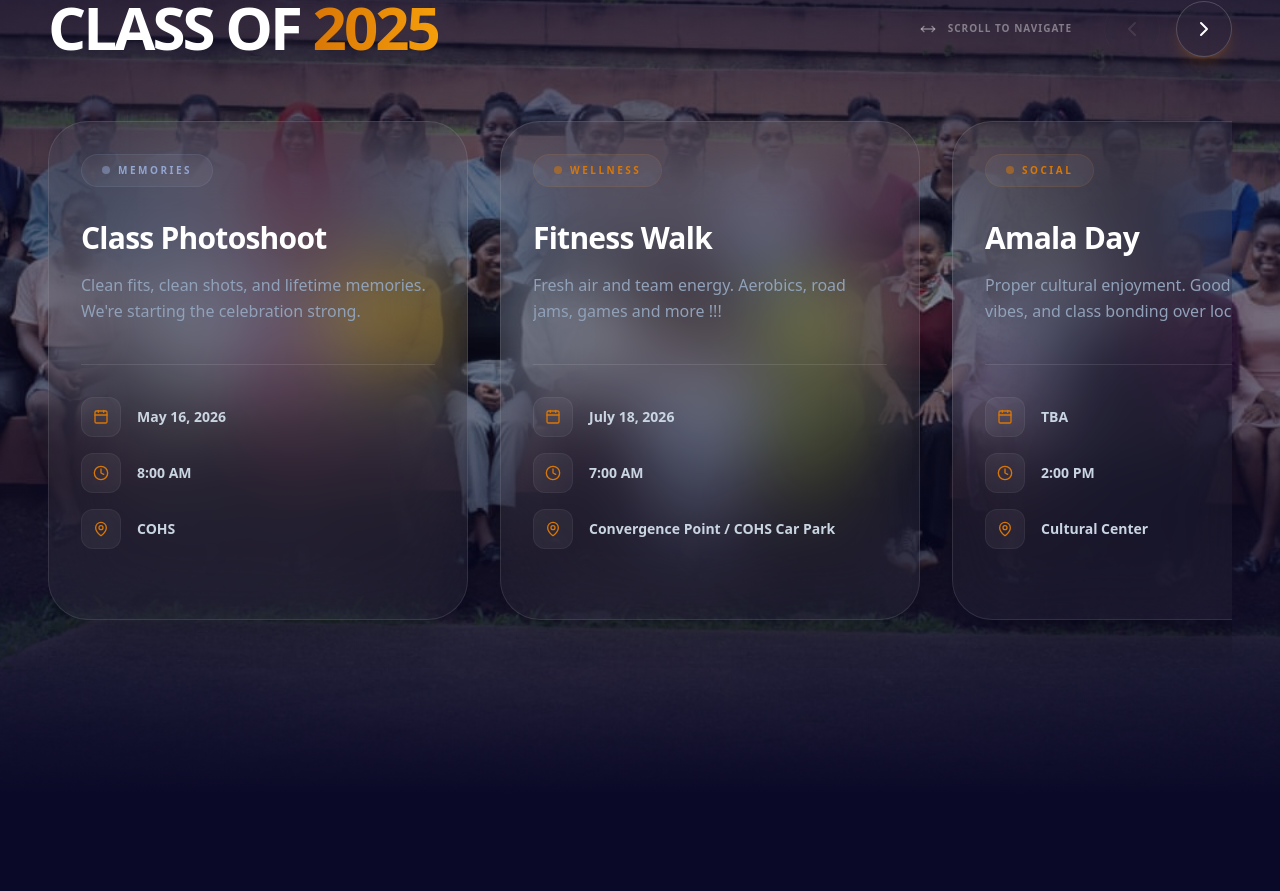
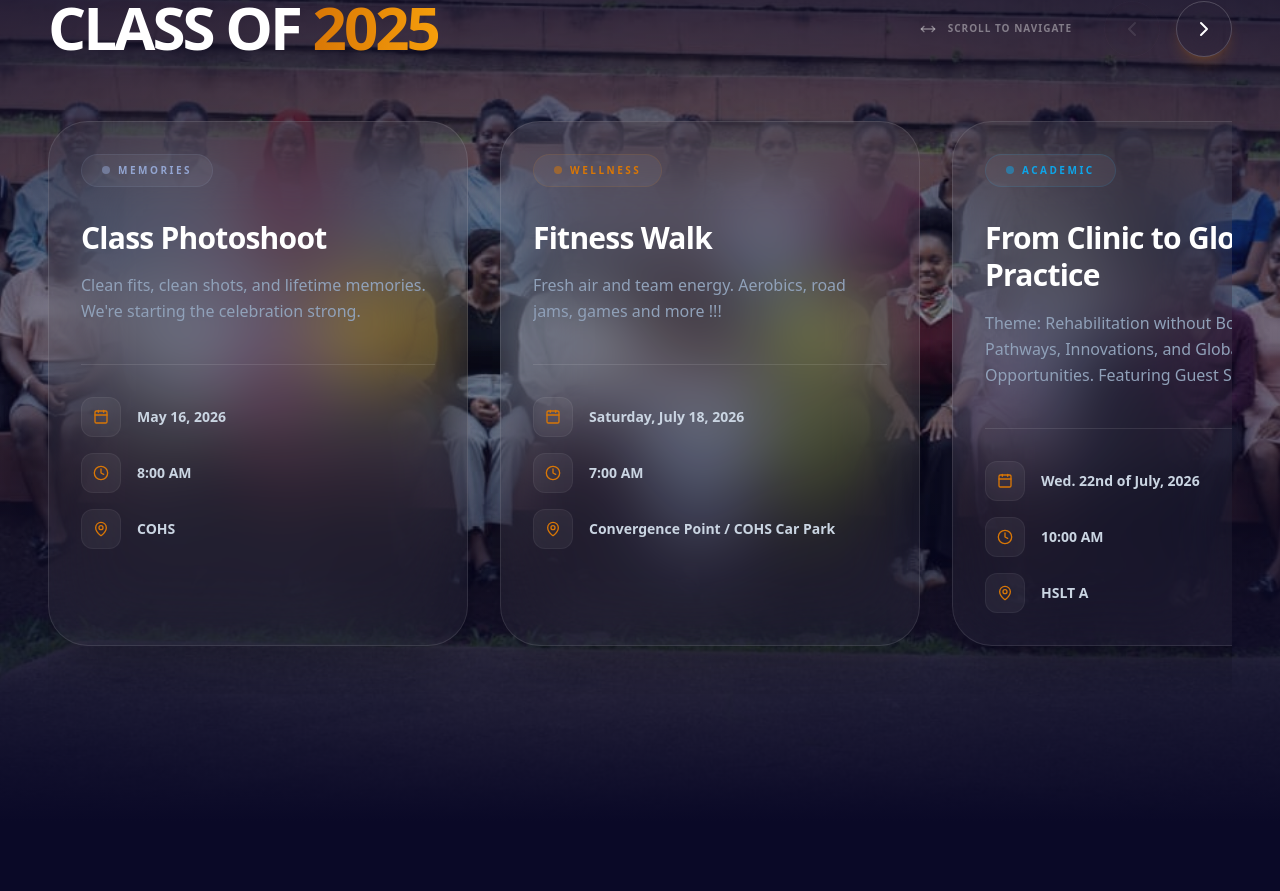
Before and after one commit to Hilosthone/genie-clinicus, a Next.js app: page / in a window 1280 px wide. Shown: the part 1864-2755 px from the top of the page. Built offline with nearby package versions, Linux system fonts and the light colour scheme.

Commit message:
event updated

```diff
--- a/src/constants/index.ts
+++ b/src/constants/index.ts
@@ -22,7 +22,7 @@ export const EVENTS = [
   },
   {
     title: 'Fitness Walk',
-    date: 'July 18, 2026',
+    date: 'Saturday, July 18, 2026',
     time: '7:00 AM',
     location: 'Convergence Point / COHS Car Park',
     description:
@@ -31,14 +31,14 @@ export const EVENTS = [
     color: '#D97706',
   },
   {
-    title: 'Amala Day',
-    date: 'TBA',
-    time: '2:00 PM',
-    location: 'Cultural Center',
+    title: 'From Clinic to Global Practice',
+    date: 'Wed. 22nd of July, 2026',
+    time: '10:00 AM',
+    location: 'HSLT A',
     description:
-      'Proper cultural enjoyment. Good food, heavy vibes, and class bonding over local delicacies.',
-    type: 'Social',
-    color: '#D97706',
+      'Theme: Rehabilitation without Borders: Pathways, Innovations, and Global Opportunities. Featuring Guest Speaker Dr. Olufisayo Aloba (PT, DPT, PhD), international career coach and mentor on US/Canada pathways.',
+    type: 'Academic',
+    color: '#0EA5E9',
   },
   {
     title: 'Outreach & Community Service',
```
